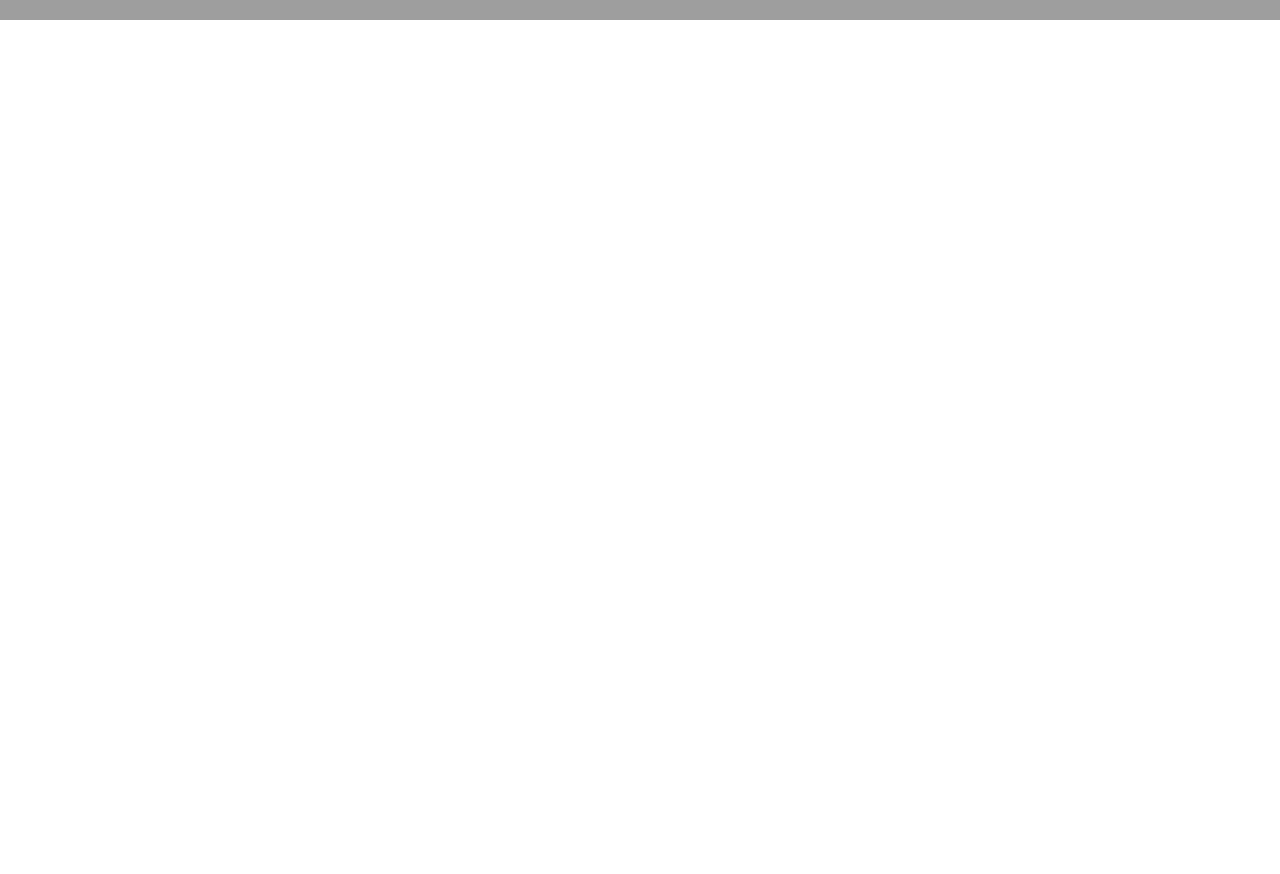
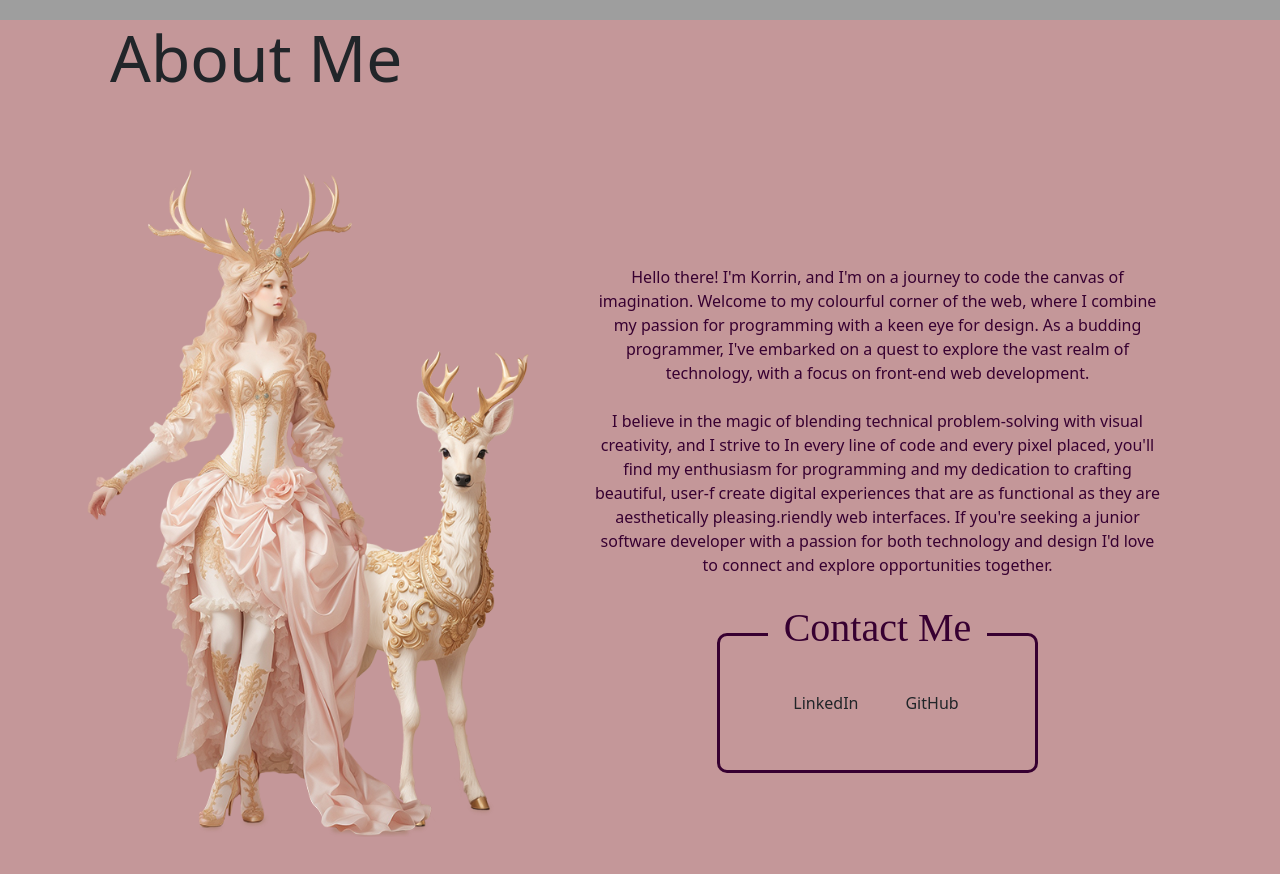
Before and after one commit to Korrin-F/portfolio-react, a React (Vite) app: page / in a window 1280 px wide. Shown: the part 860-1734 px from the top of the page. Before the commit the page ends 880 px from the top, so only its background shows below. Built offline with nearby package versions, Linux system fonts and the light colour scheme; grey boxes are pictures that could not be loaded; a web font is replaced by a local one.

Commit message:
add initial about me section

```diff
--- a/src/App.jsx
+++ b/src/App.jsx
@@ -1,6 +1,7 @@
 import { useState } from 'react'
 import NavBar from './components/NavBar/NavBar'
 import Home from './components/Home/Home'
+import AboutMe from './components/About/AboutMe'
 // import reactLogo from './assets/react.svg'
 // import viteLogo from '/vite.svg'
 // import './App.css'
@@ -12,6 +13,7 @@ function App() {
     <>
       <NavBar />
       <Home />
+      <AboutMe />
     </>
   )
 }
--- a/src/components/About/AboutMe.jsx
+++ b/src/components/About/AboutMe.jsx
@@ -0,0 +1,76 @@
+import avatar from '../../assets/images/woman&deer@.5.png';
+import './about.css'
+
+function AboutMe() {
+  return (
+    <section id="about-me" className="w-100 pb-4">
+      <section className="container" id="about">
+        <div className="row section-header mx-2 mx-sm-3 mx-m-4 mb-4">
+          <h2 className="display-3 mb-0 ">About Me</h2>
+        </div>
+
+        <div className="row justify-content-center mt-lg-3">
+          {/* <!-- image --> */}
+          <div className="col-12 col-sm-9 col-md-7 col-lg-5 justify-content-center my-3 my-sm-4 my-md-5">
+            <img
+              className="img-fluid px-1 py-0 "
+              src={avatar}
+              alt="Korrin's Avatar"
+            />
+          </div>
+
+          {/* <!-- content column --> */}
+          <div className="col-12 col-lg-7 col-xxl-6 px-3 px-md-5 mt-lg-5">
+            <div className="flex-column d-flex h-100 justify-content-center text-center">
+              {/* <!-- About me text --> */}
+              <div className="my-2">
+                <p className="mb-0">
+                  Hello there! I'm Korrin, and I'm on a journey to code the
+                  canvas of imagination. Welcome to my colourful corner of the
+                  web, where I combine my passion for programming with a keen
+                  eye for design. As a budding programmer, I've embarked on a
+                  quest to explore the vast realm of technology, with a focus on
+                  front-end web development.
+                  <br />
+                  <br />I believe in the magic of blending technical
+                  problem-solving with visual creativity, and I strive to In
+                  every line of code and every pixel placed, you'll find my
+                  enthusiasm for programming and my dedication to crafting
+                  beautiful, user-f create digital experiences that are as
+                  functional as they are aesthetically pleasing.riendly web
+                  interfaces. If you're seeking a junior software developer with
+                  a passion for both technology and design I'd love to connect
+                  and explore opportunities together.
+                </p>
+              </div>
+
+              {/* <!-- Contact Me --> */}
+              <div
+                className="d-flex mb-4 mt-1 mt-md-2 mt-lg-0 mt-xxl-4 justify-content-center"
+                id="contact"
+              >
+                <div>
+                  <h3 className="display-6 px-3 mb-0 mx-auto">Contact Me</h3>
+                  <div className="row contact-content p-4 py-5 p-sm-5 ">
+                    <div className="col-6 ">
+                      <a className="btn button" href="" target="_blank">
+                        LinkedIn
+                      </a>
+                    </div>
+                    <div className="col-6 ">
+                      <a className="btn button" href="" target="_blank">
+                        GitHub
+                      </a>
+                    </div>
+                  </div>
+                </div>
+              </div>
+            </div>
+          </div>
+        </div>
+      </section>
+    </section>
+  );
+}
+
+export default AboutMe;
--- a/src/components/About/about.css
+++ b/src/components/About/about.css
@@ -0,0 +1,32 @@
+ /* ------- ABOUT -------  */
+#about-me {
+    background-color: rgb(var(--rgb-rose));
+}
+#about-me h2 {
+    background-color: rgb(var(--rgb-rose));
+}
+#about-me h3 {
+    color: var(--dark);
+    font-family: var(--font-family-main);
+}
+#about-me p {
+    color: var(--dark);
+}
+#about-me li {
+    color: var(--dark);
+    font-weight: 600;
+    font-style: italic;
+    font-size: 1.5rem;
+}
+
+#contact h3 {
+    background-color: rgb(var(--rgb-rose));
+    width: max-content;
+    position: relative;
+    bottom: -1.2rem;
+}
+.contact-content {
+    border: 3px solid var(--dark);
+    border-radius: 10px;
+    width: max-content;
+}
```
